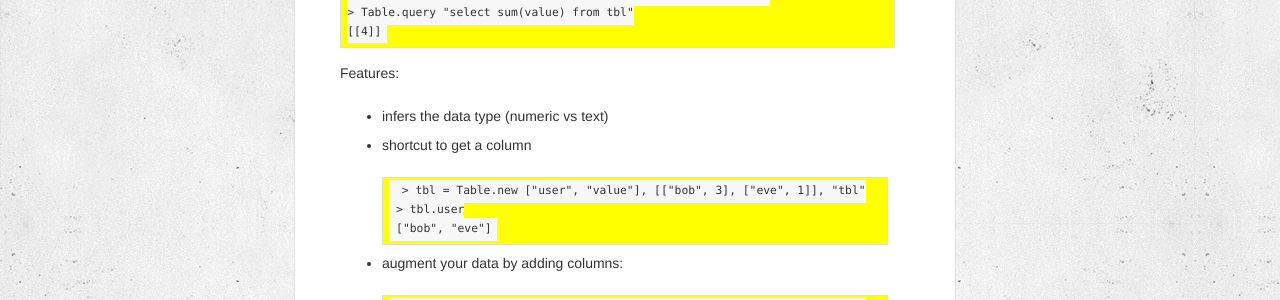
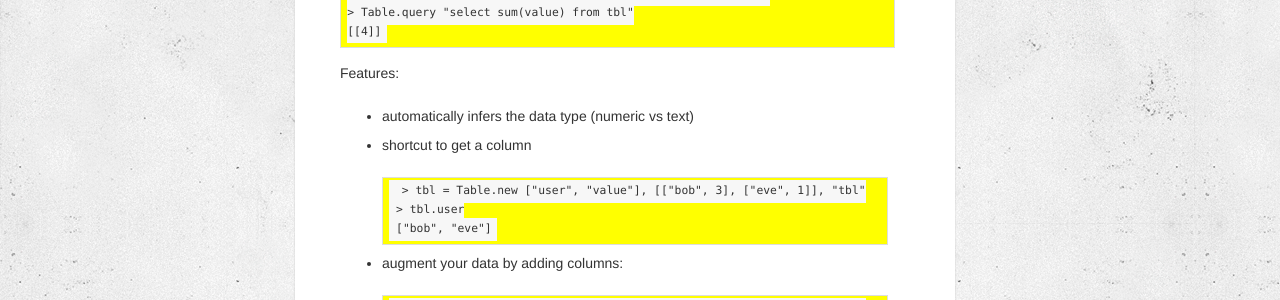
Before and after one commit to al3xandr3/al3xandr3.github.io, a Jekyll site: the page built from _posts/2011-10-14-table-query.md, in a window 1280 px wide and 900 px high. Shown: the part 322-622 px from the top of the window. Built offline with Jekyll 4.4.1, drawn with Linux system fonts in a browser that asks for light colours; Markdown is read by kramdown in place of the engine named in the settings; comment, search, counter and statistics services are not loaded.

Commit message:
adding a pic

```diff
--- a/_posts/2011-10-14-table-query.md
+++ b/_posts/2011-10-14-table-query.md
@@ -17,7 +17,7 @@ Leverages the power of sql for data analyses inside ruby with a minimal API:
 	[[4]]
 
 Features:
- - infers the data type (numeric vs text)
+ - automatically infers the data type (numeric vs text)
  - shortcut to get a column
 
 		> tbl = Table.new ["user", "value"], [["bob", 3], ["eve", 1]], "tbl"
@@ -44,7 +44,6 @@ Features:
 		> Table.with_db {|db| db.execute("update tbl set value=5 where user='eve'") }
 		> Table.query "select sum(value) from age"
 		[[8]]
-
 
  - persists in file table.db
 
```
